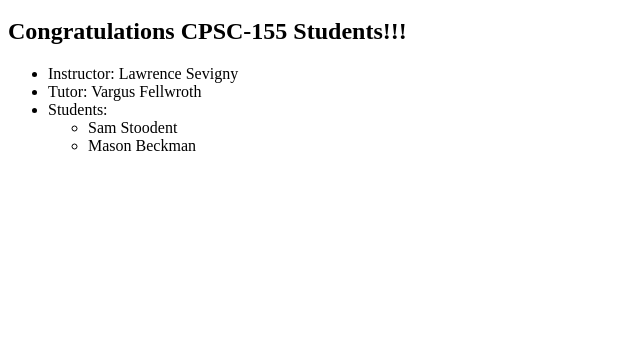
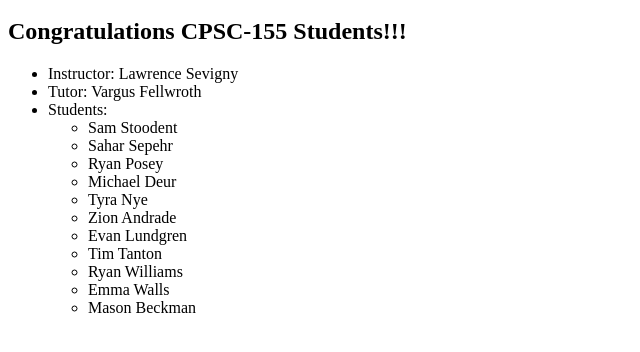
Before and after one commit to lmsevigny/CPSC-155_25SP.2.1_Mod04, a plain HTML site: page index.html in a window 1280 px wide. Shown: the part 48-400 px from the top of the page, without its empty margins (0-640 px from the left). Drawn offline with Linux system fonts and the light colour scheme.

Commit message:
consolidate changes

```diff
--- a/index.html
+++ b/index.html
@@ -9,6 +9,15 @@
 		<li>Tutor: Vargus Fellwroth</li>
 		<li>Students:<ul>
 				<li>Sam Stoodent</li><!-- Copy this line and paste it below with your name -->
+				<li>Sahar Sepehr</li>
+				<li>Ryan Posey</li>
+				<li>Michael Deur</li>
+				<li>Tyra Nye</li>
+				<li>Zion Andrade</li>
+				<li>Evan Lundgren</li>
+				<li>Tim Tanton</li>
+				<li>Ryan Williams</li>
+				<li>Emma Walls</li>
 				<li>Mason Beckman</li>
 		</ul></li></ul>
 	</body>
```
